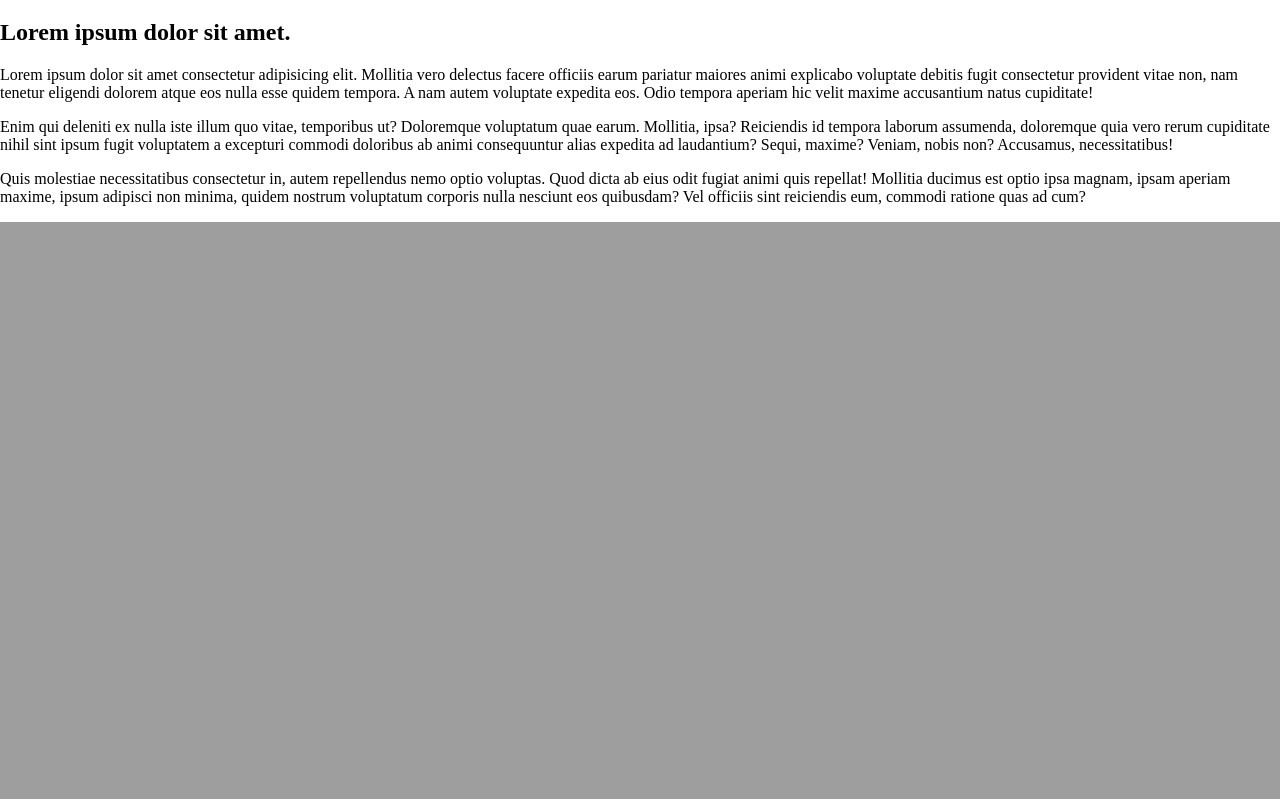
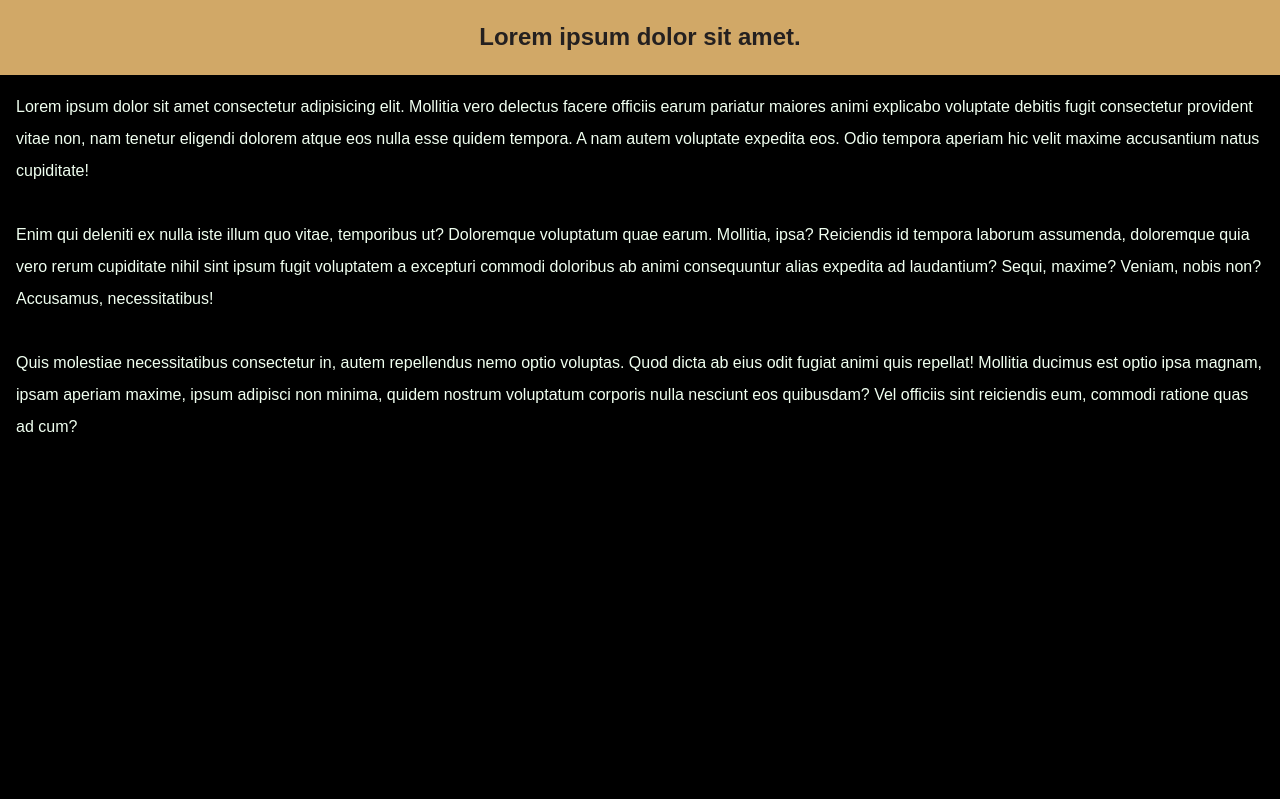
Before and after one commit to zaid-kamil/website1, a Python web app: template templates/css_example_2.html in a window 1280 px wide. Shown: the part 641-1440 px from the top of the page. Before the commit the page ends 863 px from the top, so only its background shows below. Run offline with Jinja, Linux system fonts and the light colour scheme; the template is opened without the code that fills it, so the values that code supplies are empty.

Commit message:
css example 2

```diff
--- a/templates/css_example_2.html
+++ b/templates/css_example_2.html
@@ -4,6 +4,7 @@
     <meta http-equiv="X-UA-Compatible" content="IE=edge">
     <meta name="viewport" content="width=device-width, initial-scale=1.0">
     <title>Example 2</title>
+
     <style>
         body,html{
             margin: 0;
@@ -32,17 +33,56 @@
         }
         .header_text div{
             color: rgb(255, 255, 255);
-            background-color: rgb(228, 74, 74);
+            background-color: rgba(15, 15, 15, 0.329);
             border-radius: 5em;
-            padding:1em;
+            padding:.4em;
+            transition: all .3s ease-out;
         }
         .header_text div:hover{
+            background-color:transparent;
+        }
+
+        @keyframes headingColorFade {
+            from{
+                color: rgb(27, 24, 24);
+                transform: scale(3);
+            }
+            to{
+                color: white;
+                transform: scale(1);
+            }
+        }
+
+        .header_text h1{
+            animation: headingColorFade 3s ease;
+        }
+
+        section{
+            height: 100vh;
+            color: honeydew;
+            background-color: rgb(0, 0, 0);
+        }
+
+        article h2{
+            margin: 0;
+            background-color: #d1a867;
+            color: rgb(36, 32, 32);
+            padding: 1em;
+            font-family: sans-serif;
+            text-align: center;
+        }
+        article p{
+            font-family: sans-serif;
+            line-height: 2rem;
+            margin-top: 0;
+            margin-bottom: 0;
+            padding: 1em;
 
         }
-
     </style>
 </head>
 <body>
+
     <header>
         <div class="header_text">
             <h1>Welcome to Africa</h1>
@@ -57,5 +97,6 @@
             <p>Quis molestiae necessitatibus consectetur in, autem repellendus nemo optio voluptas. Quod dicta ab eius odit fugiat animi quis repellat! Mollitia ducimus est optio ipsa magnam, ipsam aperiam maxime, ipsum adipisci non minima, quidem nostrum voluptatum corporis nulla nesciunt eos quibusdam? Vel officiis sint reiciendis eum, commodi ratione quas ad cum?</p>
         </article>
     </section>
+
 </body>
 </html>
```
